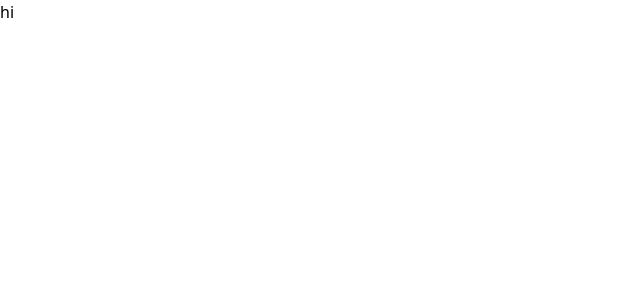
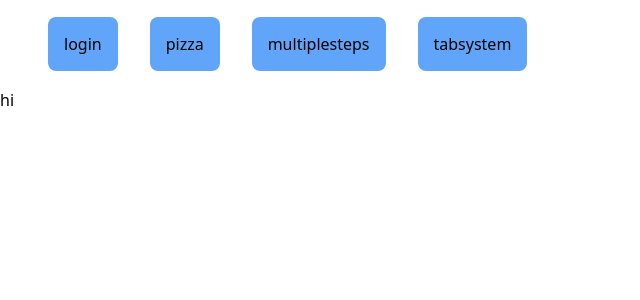
Before and after one commit to henrikvilhelmberglund/frontend-projekt-23-svelte, a SvelteKit app: page / in a window 1280 px wide. Shown: the top 300 px of the page, without its empty margins (0-640 px from the left). Built offline with nearby package versions, Linux system fonts and the light colour scheme.

Commit message:
feat: :sparkles: add header

```diff
--- a/src/routes/+layout.svelte
+++ b/src/routes/+layout.svelte
@@ -1,6 +1,13 @@
 <script>
 	import "../app.postcss";
+	let routes = ["login", "pizza", "multiplesteps", "tabsystem"];
 </script>
+
+<nav class="p-8">
+  {#each routes as route}
+	<a class="m-4 rounded-lg bg-blue-400 p-4 text-black" href={route}>{route}</a>
+  {/each}
+</nav>
 
 <slot />
 
```
